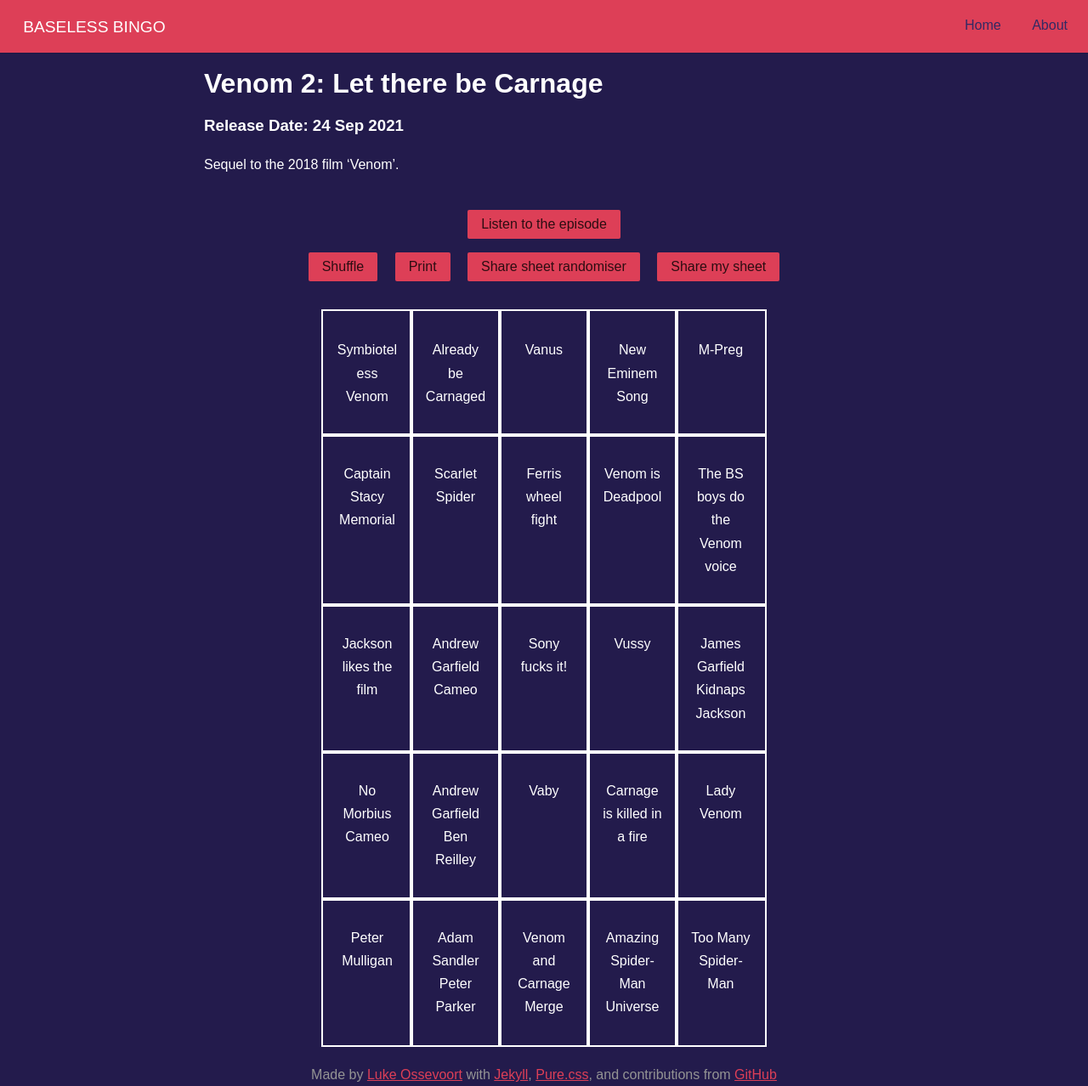
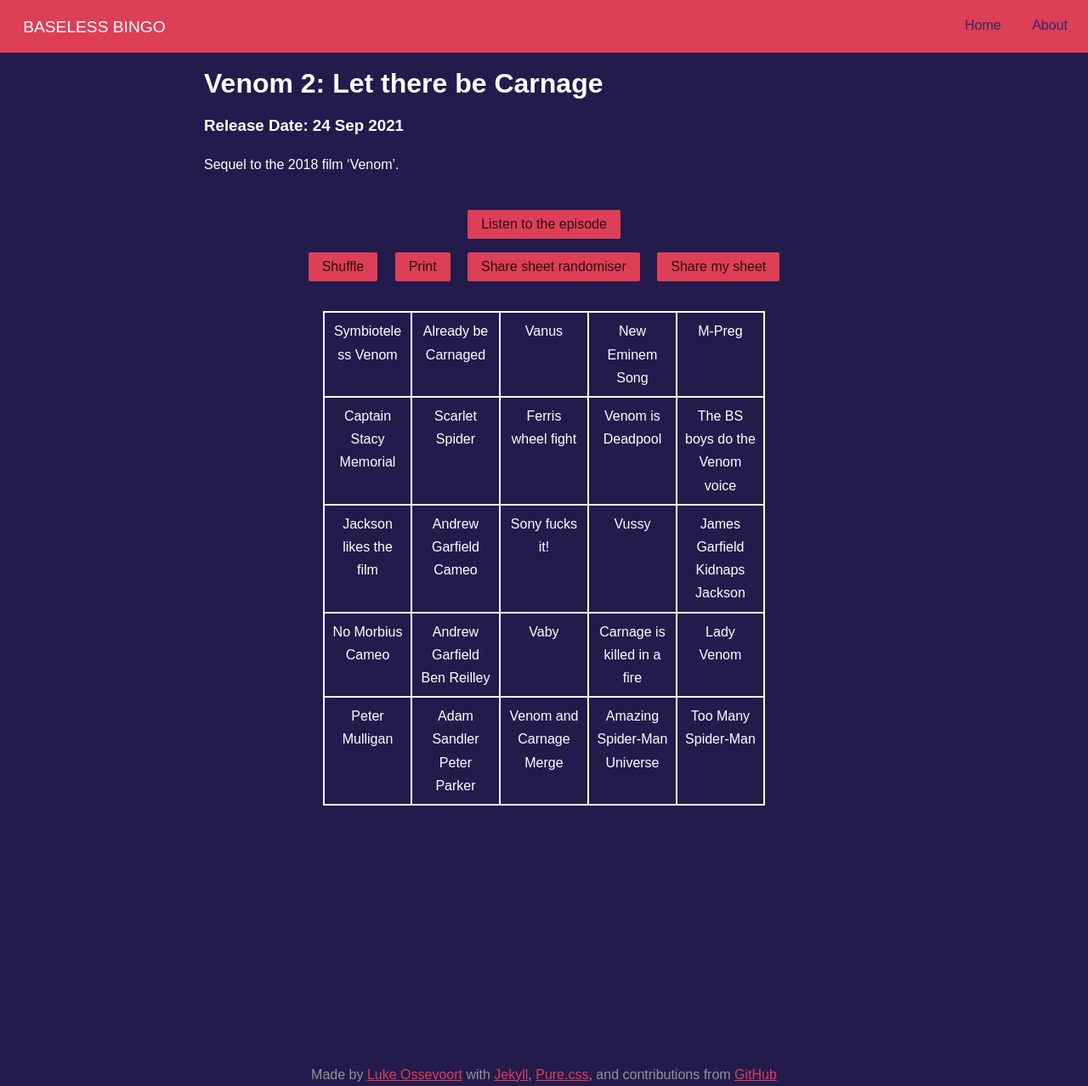
Before and after one commit to Sumblefore/baseless.bingo, a Jekyll site: the page built from src/_posts/2021-09-24-Venom-2.md, in a window 1280 px wide and 1278 px high. Shown: the whole window at 85% size. Built offline with Jekyll 4.4.1, drawn with Linux system fonts in a browser that asks for light colours; nearby versions of some CDN libraries.

Commit message:
Fixed square borders

```diff
--- a/src/_layouts/bingo.html
+++ b/src/_layouts/bingo.html
@@ -35,43 +35,43 @@
                 <div class="pure-u-1"><br></div>
 
 				<div class="pure-u-xl-7-24 pure-u-sm-1-12"></div>
+				<div class="square sqt sql pure-u-1-5 pure-u-xl-1-12 pure-u-sm-1-6"></div>
+				<div class="square sqt pure-u-1-5 pure-u-xl-1-12 pure-u-sm-1-6"></div>
+				<div class="square sqt pure-u-1-5 pure-u-xl-1-12 pure-u-sm-1-6"></div>
+				<div class="square sqt pure-u-1-5 pure-u-xl-1-12 pure-u-sm-1-6"></div>
+				<div class="square sqt sqr pure-u-1-5 pure-u-xl-1-12 pure-u-sm-1-6"></div>
+				<div class="pure-u-xl-7-24 pure-u-sm-1-12"></div>
+
+				<div class="pure-u-xl-7-24 pure-u-sm-1-12"></div>
+				<div class="square sql pure-u-1-5 pure-u-xl-1-12 pure-u-sm-1-6"></div>
 				<div class="square pure-u-1-5 pure-u-xl-1-12 pure-u-sm-1-6"></div>
 				<div class="square pure-u-1-5 pure-u-xl-1-12 pure-u-sm-1-6"></div>
 				<div class="square pure-u-1-5 pure-u-xl-1-12 pure-u-sm-1-6"></div>
-				<div class="square pure-u-1-5 pure-u-xl-1-12 pure-u-sm-1-6"></div>
-				<div class="square pure-u-1-5 pure-u-xl-1-12 pure-u-sm-1-6"></div>
+				<div class="square sqr pure-u-1-5 pure-u-xl-1-12 pure-u-sm-1-6"></div>
 				<div class="pure-u-xl-7-24 pure-u-sm-1-12"></div>
 
 				<div class="pure-u-xl-7-24 pure-u-sm-1-12"></div>
+				<div class="square sql pure-u-1-5 pure-u-xl-1-12 pure-u-sm-1-6"></div>
 				<div class="square pure-u-1-5 pure-u-xl-1-12 pure-u-sm-1-6"></div>
 				<div class="square pure-u-1-5 pure-u-xl-1-12 pure-u-sm-1-6"></div>
 				<div class="square pure-u-1-5 pure-u-xl-1-12 pure-u-sm-1-6"></div>
-				<div class="square pure-u-1-5 pure-u-xl-1-12 pure-u-sm-1-6"></div>
-				<div class="square pure-u-1-5 pure-u-xl-1-12 pure-u-sm-1-6"></div>
+				<div class="square sqr pure-u-1-5 pure-u-xl-1-12 pure-u-sm-1-6"></div>
 				<div class="pure-u-xl-7-24 pure-u-sm-1-12"></div>
 
 				<div class="pure-u-xl-7-24 pure-u-sm-1-12"></div>
+				<div class="square sql pure-u-1-5 pure-u-xl-1-12 pure-u-sm-1-6"></div>
 				<div class="square pure-u-1-5 pure-u-xl-1-12 pure-u-sm-1-6"></div>
 				<div class="square pure-u-1-5 pure-u-xl-1-12 pure-u-sm-1-6"></div>
 				<div class="square pure-u-1-5 pure-u-xl-1-12 pure-u-sm-1-6"></div>
-				<div class="square pure-u-1-5 pure-u-xl-1-12 pure-u-sm-1-6"></div>
-				<div class="square pure-u-1-5 pure-u-xl-1-12 pure-u-sm-1-6"></div>
+				<div class="square sqr pure-u-1-5 pure-u-xl-1-12 pure-u-sm-1-6"></div>
 				<div class="pure-u-xl-7-24 pure-u-sm-1-12"></div>
 
 				<div class="pure-u-xl-7-24 pure-u-sm-1-12"></div>
-				<div class="square pure-u-1-5 pure-u-xl-1-12 pure-u-sm-1-6"></div>
-				<div class="square pure-u-1-5 pure-u-xl-1-12 pure-u-sm-1-6"></div>
-				<div class="square pure-u-1-5 pure-u-xl-1-12 pure-u-sm-1-6"></div>
-				<div class="square pure-u-1-5 pure-u-xl-1-12 pure-u-sm-1-6"></div>
-				<div class="square pure-u-1-5 pure-u-xl-1-12 pure-u-sm-1-6"></div>
-				<div class="pure-u-xl-7-24 pure-u-sm-1-12"></div>
-
-				<div class="pure-u-xl-7-24 pure-u-sm-1-12"></div>
-				<div class="square pure-u-1-5 pure-u-xl-1-12 pure-u-sm-1-6"></div>
-				<div class="square pure-u-1-5 pure-u-xl-1-12 pure-u-sm-1-6"></div>
-				<div class="square pure-u-1-5 pure-u-xl-1-12 pure-u-sm-1-6"></div>
-				<div class="square pure-u-1-5 pure-u-xl-1-12 pure-u-sm-1-6"></div>
-				<div class="square pure-u-1-5 pure-u-xl-1-12 pure-u-sm-1-6"></div>
+				<div class="square sqb sql pure-u-1-5 pure-u-xl-1-12 pure-u-sm-1-6"></div>
+				<div class="square sqb pure-u-1-5 pure-u-xl-1-12 pure-u-sm-1-6"></div>
+				<div class="square sqb pure-u-1-5 pure-u-xl-1-12 pure-u-sm-1-6"></div>
+				<div class="square sqb pure-u-1-5 pure-u-xl-1-12 pure-u-sm-1-6"></div>
+				<div class="square sqb sqr pure-u-1-5 pure-u-xl-1-12 pure-u-sm-1-6"></div>
 				<div class="pure-u-xl-7-24 pure-u-sm-1-12"></div>
 
             </div>
--- a/src/_sass/bingo.scss
+++ b/src/_sass/bingo.scss
@@ -1,10 +1,26 @@
 .square {
-    outline: 2px solid $bingoline;
-    padding: 2em 1em;
+    border: 1px solid $bingoline;
+    padding: 0.5em;
     text-align: center;
     vertical-align: middle;
     color: $txcol;
     word-wrap: break-word;
+}
+
+.sqt {
+    border-top: 2px solid $bingoline;
+}
+
+.sql {
+    border-left: 2px solid $bingoline;
+}
+
+.sqb {
+    border-bottom: 2px solid $bingoline;
+}
+
+.sqr {
+    border-right: 2px solid $bingoline;
 }
 
 @media (max-width: 35em) {
@@ -13,7 +29,6 @@
         font-size: 0.7em;
         padding: 0.2em;
     }
-
 }
 
 @media print {
@@ -22,7 +37,7 @@
         background-image: none;
         color: #000000
     }
-    a{
+    a {
         color: #888888;
     }
     h1,
```
